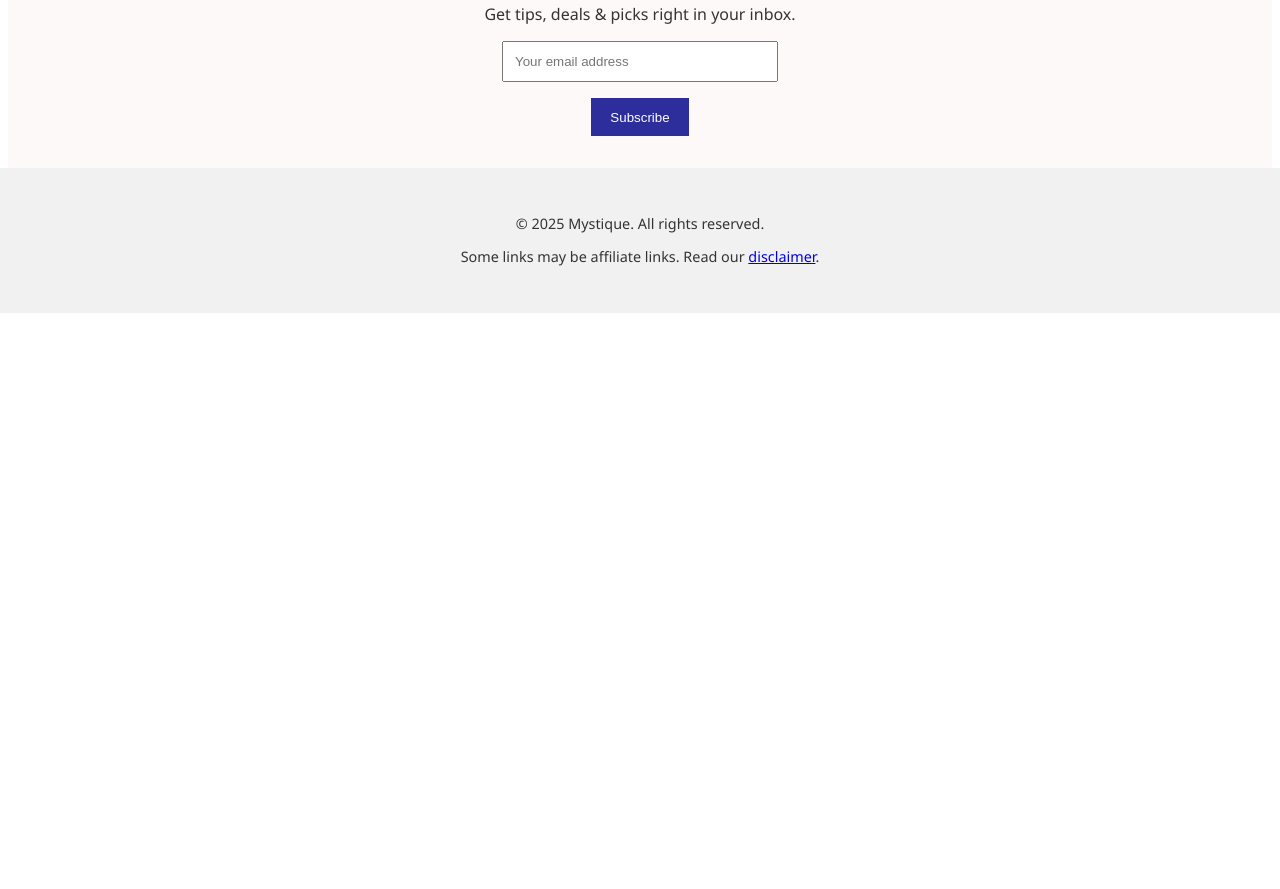
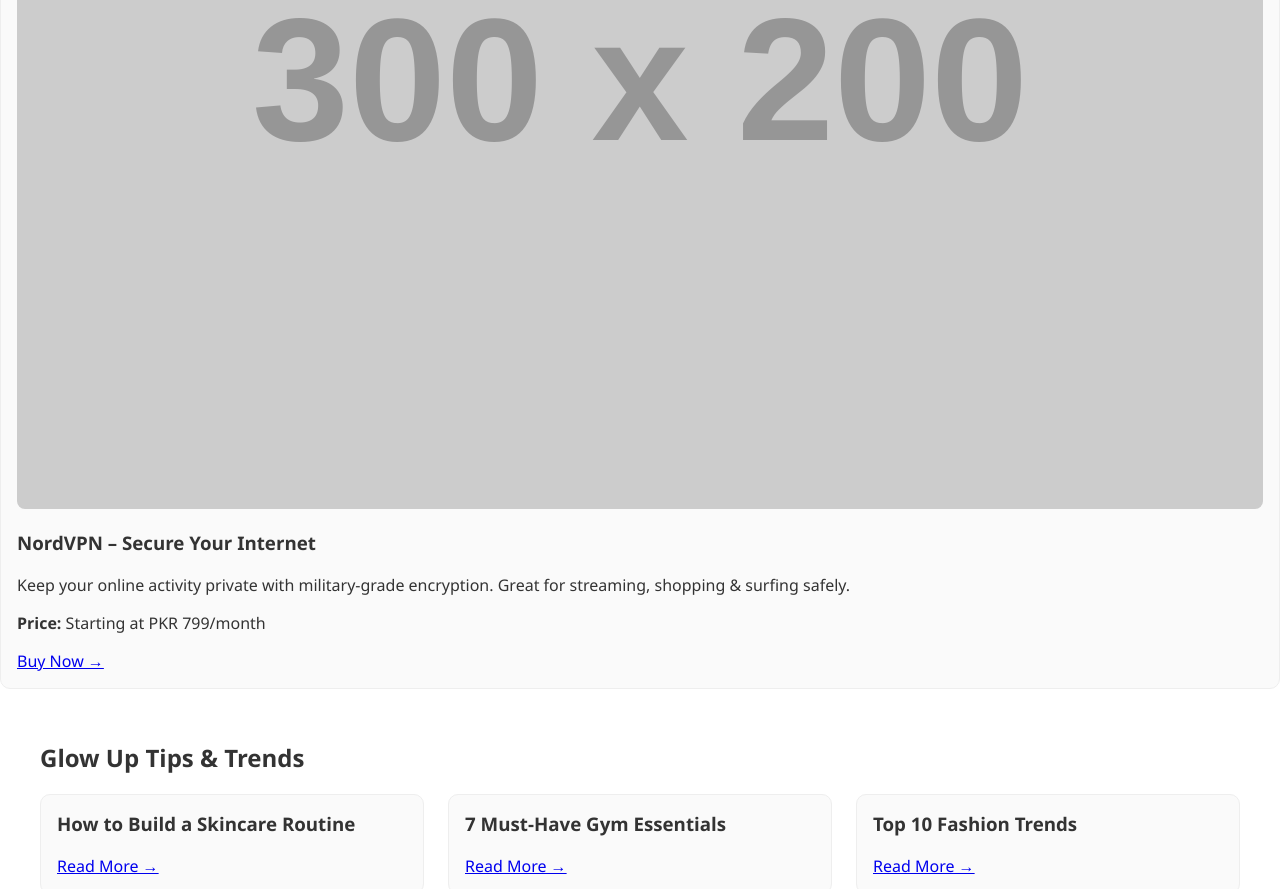
Before and after one commit to Romaisa16/Mystiquehub, a plain HTML site: page index_with_images.html in a window 1280 px wide. Shown: the part 1096-1985 px from the top of the page. Before the commit the page ends 1409 px from the top, so only its background shows below. Drawn offline with Linux system fonts and the light colour scheme; placeholder pictures from the web are drawn by us.

Commit message:
Update index_with_images.html

```diff
--- a/index_with_images.html
+++ b/index_with_images.html
@@ -138,7 +138,16 @@
         <a href="#">Buy Now →</a>
       </div>
     </div>
-  </section>
+  </section><div class="card">
+  <img src="https://via.placeholder.com/300x200.png?text=NordVPN" alt="NordVPN - Protect Your Privacy" />
+  <h3>NordVPN – Secure Your Internet</h3>
+  <p>Keep your online activity private with military-grade encryption. Great for streaming, shopping & surfing safely.</p>
+  <p><strong>Price:</strong> Starting at PKR 799/month</p>
+  <a href="https://go.nordprotect.net/aff_c?offer_id=973&aff_id=126293&source=Pinterest_Organic" target="_blank">Buy Now →</a>
+</div>
+
+</div>
+</section>
 
   <section id="blog">
     <h2>Glow Up Tips & Trends</h2>
```
